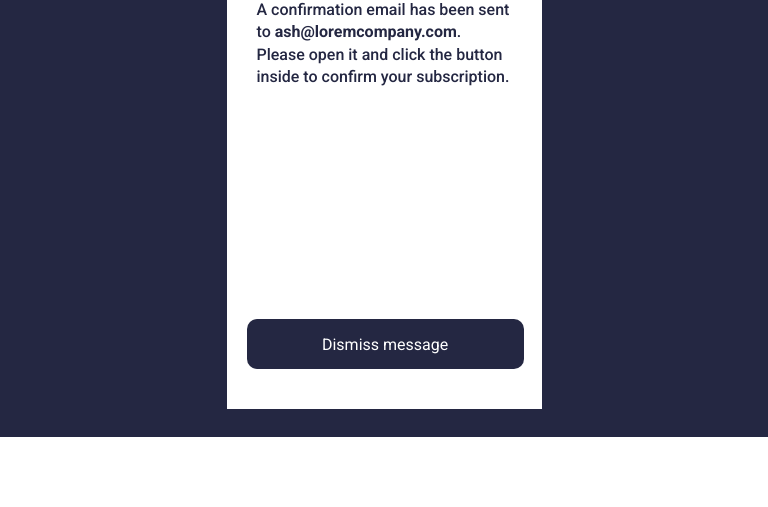
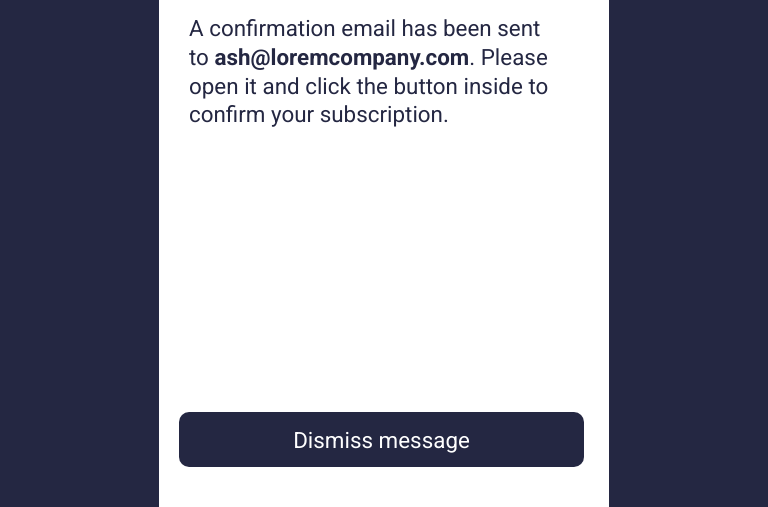
Before and after one commit to mts-ml/newsletter-sign-up-with-success-message, a website: page message.html in a window 768 px wide. Shown: the part 363-870 px from the top of the page. Before the commit the page ends 800 px from the top, so only its background shows below. Drawn offline with Linux system fonts and the light colour scheme.

Commit message:
Changed flexbox layout

```diff
--- a/styles/message-style.scss
+++ b/styles/message-style.scss
@@ -22,9 +22,10 @@ button {
 }
 
 main {
-   display: grid;
+   display: flex;
+   justify-content: center;
+   align-items: center;
    min-height: 100vh;
-   place-items: center;
    background-color: $Dark-Slate-Grey;
 }
 
@@ -69,9 +70,38 @@ div.container {
 
    button:hover {
       background: linear-gradient(45deg, #FF5670, #FF5670, #FF5F58, #FF644B);
-      box-shadow: 0 10px 15px 1px rgba(255, 86, 112, 0.5)
+      box-shadow: 0 7px 15px 1px rgba(255, 86, 112, 0.3)
    }
 }
+
+@media screen and (min-width: 768px) and (max-width: 992px) {
+   div.container {
+      width: 450px;
+      height: 870px;
+
+      div.content {
+         margin-top: 135px;
+      }
+
+      h1 {
+         font-size: 3rem;
+      }
+
+      p {
+         font-size: 1.4rem;
+         font-weight: 400;
+         line-height: 1.8rem;
+         padding-right: 30px;
+      }
+
+      button {
+         height: 55px;
+         font-size: 1.4rem;
+         width: 90%;
+      }
+   }
+}
+
 
 
 @media screen and (min-width:992px) {
```
Also changed, not shown: styles/message-style.css, 1 other file.
